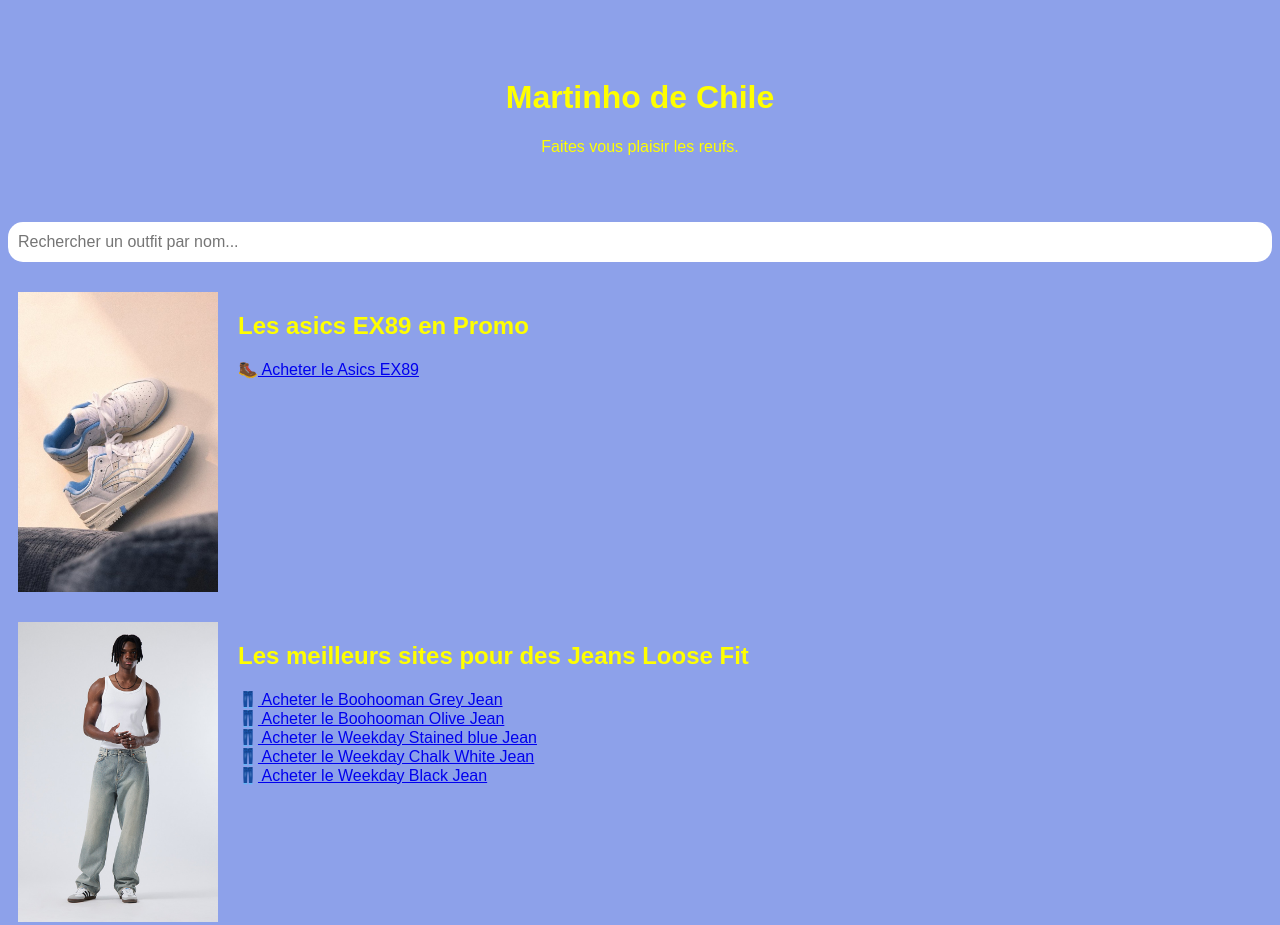
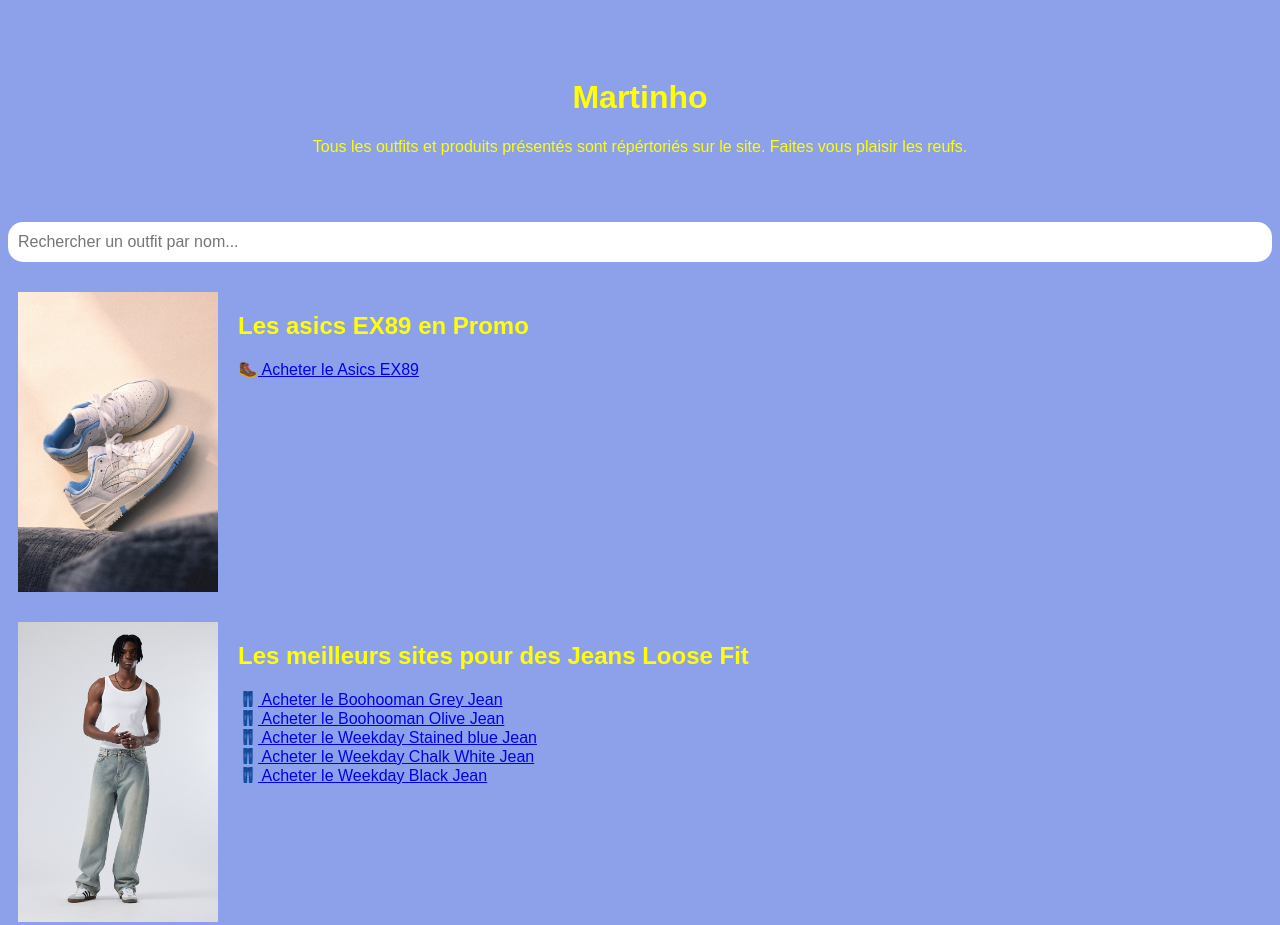
Before and after one commit to martinhodechile/tiktok, a plain HTML site: page index.html in a window 1280 px wide. Shown: the top 925 px of the page. Drawn offline with Linux system fonts and the light colour scheme.

Commit message:
Update index.html

```diff
--- a/index.html
+++ b/index.html
@@ -3,15 +3,15 @@
 <head>
     <meta charset="UTF-8">
     <meta name="viewport" content="width=device-width, initial-scale=1.0">
-    <title>Martinho de Chile</title>
+    <title>Martinho</title>
 
         <link rel="stylesheet" href="https://cdnjs.cloudflare.com/ajax/libs/font-awesome/6.0.0-beta3/css/all.min.css">
     <link rel="stylesheet" href="styles.css">
 </head>
 <body>
     <div class="header">
-        <h1>Martinho de Chile</h1>
-        <p>Faites vous plaisir les reufs.</p>
+        <h1>Martinho</h1>
+        <p>Tous les outfits et produits présentés sont répértoriés sur le site. Faites vous plaisir les reufs.</p>
     </div>
     <input id="search-bar" type="text" placeholder="Rechercher un outfit par nom...">
     <div id="outfit-container"></div>
```
